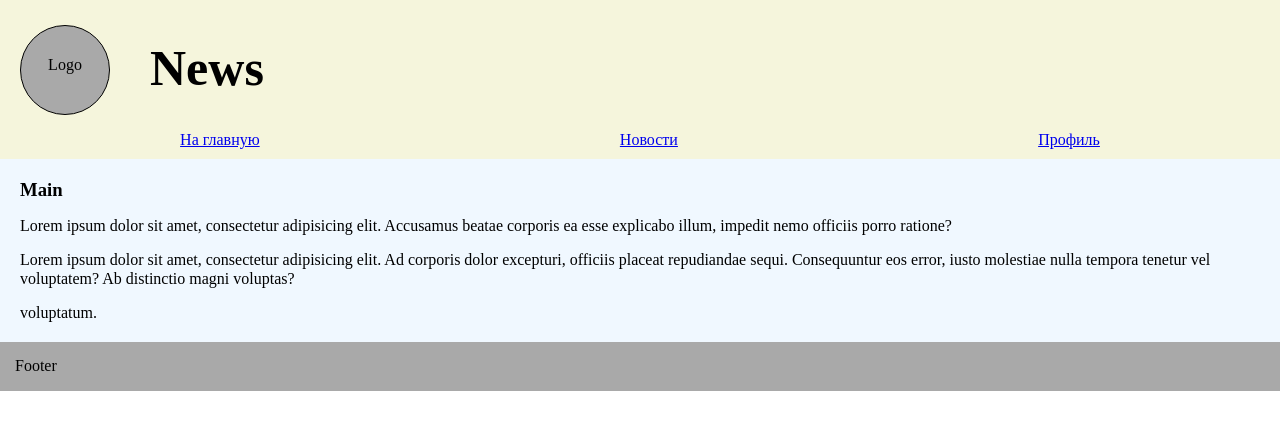
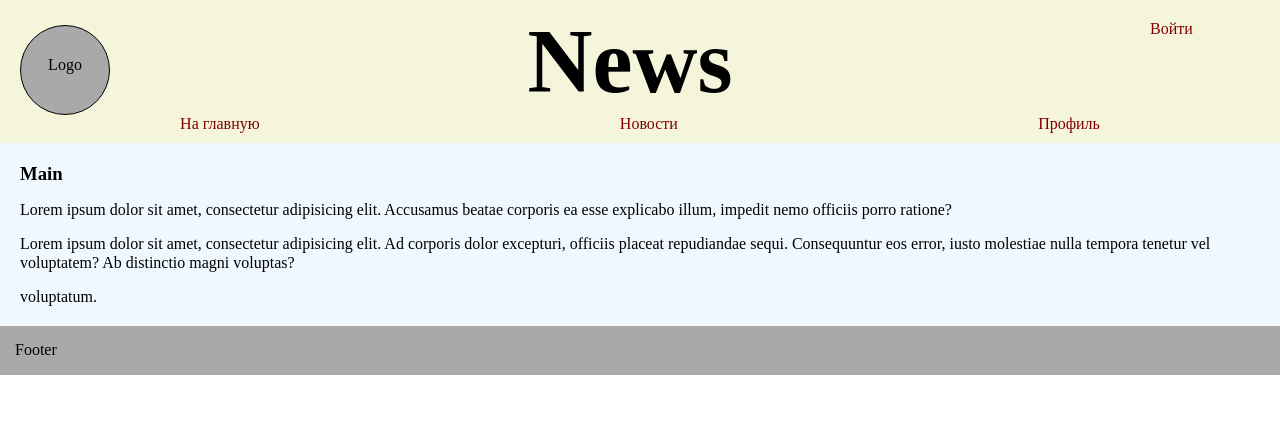
Before and after one commit to VladimirBvt/news, a React (Create React App) app in the folder news-project/: page / in a window 1280 px wide. Shown: the top 430 px of the page. Built offline with nearby package versions, Linux system fonts and the light colour scheme.

Commit message:
Создает маршрутизацию по всем страницам.

```diff
--- a/news-project/src/components/app/app.css
+++ b/news-project/src/components/app/app.css
@@ -0,0 +1,4 @@
+a {
+    text-decoration: none;
+    color: maroon;
+}
--- a/news-project/src/components/header/header.css
+++ b/news-project/src/components/header/header.css
@@ -5,6 +5,7 @@
 
 .header__wrap {
     display: flex;
+    justify-content: space-between;
 }
 
 .header__logo {
@@ -20,9 +21,16 @@
 }
 
 .header__title {
-    margin-left: 40px;
-    margin-top: 40px;
-    font-size: 50px;
+    margin-top: 10px;
+    margin-bottom: 0;
+    font-size: 90px;
+}
+
+.header__button-sign-in {
+    width: 90px;
+    height: 30px;
+    margin-top: 20px;
+    margin-right: 40px;
 }
 
 .header__nav {
--- a/news-project/src/components/header/header.jsx
+++ b/news-project/src/components/header/header.jsx
@@ -1,4 +1,7 @@
 import "./header.css";
+import { AppRoutes } from "../../const";
+//import { LoginPage } from "../../pages/login-page/login-page";
+import { Link } from "react-router-dom";
 
 export const Header = () => {
   return (
@@ -6,17 +9,36 @@ export const Header = () => {
       <div className="header__wrap">
         <div className="header__logo">Logo</div>
         <h1 className="header__title">News</h1>
+        <Link
+          className="header__button-sign-in"
+          to={AppRoutes.login}
+          title={AppRoutes.login}
+        >
+          Войти
+        </Link>
       </div>
       <nav className="header__nav">
-        <a className="header__link" href="#">
+        <Link
+          className="header__link"
+          to={AppRoutes.main}
+          title={AppRoutes.main}
+        >
           На главную
-        </a>
-        <a className="header__link" href="#">
+        </Link>
+        <Link
+          className="header__link"
+          to={AppRoutes.news}
+          title={AppRoutes.news}
+        >
           Новости
-        </a>
-        <a className="header__link" href="#">
+        </Link>
+        <Link
+          className="header__link"
+          to={AppRoutes.profile}
+          title={AppRoutes.profile}
+        >
           Профиль
-        </a>
+        </Link>
       </nav>
     </header>
   );
--- a/news-project/src/pages/login-page/login-page.jsx
+++ b/news-project/src/pages/login-page/login-page.jsx
@@ -1,7 +1,10 @@
 import "./login-page.css";
+import { Header } from "../../components/header/header";
 
 export const LoginPage = () => {
   return (
+    <>
+      <Header />
       <form className="login-form">
         <h2 className="login-form__title">Login</h2>
         <div className="login-form__username">
@@ -18,5 +21,6 @@ export const LoginPage = () => {
         </div>
         <button className="login-form__button">Войти</button>
       </form>
+    </>
   );
 };
--- a/news-project/src/pages/main-page/main-page.jsx
+++ b/news-project/src/pages/main-page/main-page.jsx
@@ -1,3 +1,4 @@
+import "./main-page.css";
 import { Header } from "../../components/header/header";
 import { Main } from "../../components/main/main";
 import { Footer } from "../../components/footer/footer";
--- a/news-project/src/pages/news-page/news-page.jsx
+++ b/news-project/src/pages/news-page/news-page.jsx
@@ -1,54 +1,60 @@
 import "./news-page.css";
+import { Header } from "../../components/header/header";
+import { Footer } from "../../components/footer/footer";
 
 export const NewsPage = () => {
   return (
+    <>
+      <Header />
       <section className="news">
         <h2>Новости</h2>
         <article>
           <h3>Статья 1</h3>
           <p>
-          Lorem ipsum dolor sit amet, consectetur adipisicing elit. Accusantium
-          ad, assumenda atque fugit magnam quas quos rerum soluta tempora
-          voluptatum! Dignissimos dolorum, expedita modi nostrum pariatur
-          provident sed sequi vero?
+            Lorem ipsum dolor sit amet, consectetur adipisicing elit.
+            Accusantium ad, assumenda atque fugit magnam quas quos rerum soluta
+            tempora voluptatum! Dignissimos dolorum, expedita modi nostrum
+            pariatur provident sed sequi vero?
           </p>
         </article>
         <article>
           <h3>Статья 2</h3>
           <p>
-          Lorem ipsum dolor sit amet, consectetur adipisicing elit. Accusantium
-          ad, assumenda atque fugit magnam quas quos rerum soluta tempora
-          voluptatum! Dignissimos dolorum, expedita modi nostrum pariatur
-          provident sed sequi vero?
+            Lorem ipsum dolor sit amet, consectetur adipisicing elit.
+            Accusantium ad, assumenda atque fugit magnam quas quos rerum soluta
+            tempora voluptatum! Dignissimos dolorum, expedita modi nostrum
+            pariatur provident sed sequi vero?
           </p>
         </article>
         <article>
           <h3>Статья 3</h3>
           <p>
-          Lorem ipsum dolor sit amet, consectetur adipisicing elit. Accusantium
-          ad, assumenda atque fugit magnam quas quos rerum soluta tempora
-          voluptatum! Dignissimos dolorum, expedita modi nostrum pariatur
-          provident sed sequi vero?
+            Lorem ipsum dolor sit amet, consectetur adipisicing elit.
+            Accusantium ad, assumenda atque fugit magnam quas quos rerum soluta
+            tempora voluptatum! Dignissimos dolorum, expedita modi nostrum
+            pariatur provident sed sequi vero?
           </p>
         </article>
         <article>
           <h3>Статья 4</h3>
           <p>
-          Lorem ipsum dolor sit amet, consectetur adipisicing elit. Accusantium
-          ad, assumenda atque fugit magnam quas quos rerum soluta tempora
-          voluptatum! Dignissimos dolorum, expedita modi nostrum pariatur
-          provident sed sequi vero?
+            Lorem ipsum dolor sit amet, consectetur adipisicing elit.
+            Accusantium ad, assumenda atque fugit magnam quas quos rerum soluta
+            tempora voluptatum! Dignissimos dolorum, expedita modi nostrum
+            pariatur provident sed sequi vero?
           </p>
         </article>
         <article>
           <h3>Статья 5</h3>
           <p>
-          Lorem ipsum dolor sit amet, consectetur adipisicing elit. Accusantium
-          ad, assumenda atque fugit magnam quas quos rerum soluta tempora
-          voluptatum! Dignissimos dolorum, expedita modi nostrum pariatur
-          provident sed sequi vero?
+            Lorem ipsum dolor sit amet, consectetur adipisicing elit.
+            Accusantium ad, assumenda atque fugit magnam quas quos rerum soluta
+            tempora voluptatum! Dignissimos dolorum, expedita modi nostrum
+            pariatur provident sed sequi vero?
           </p>
         </article>
       </section>
+      <Footer />
+    </>
   );
 };
--- a/news-project/src/pages/profile-page/profile-page.jsx
+++ b/news-project/src/pages/profile-page/profile-page.jsx
@@ -1,8 +1,10 @@
 import "./profile-page.css";
+import { Header } from "../../components/header/header";
 
 export const ProfilePage = () => {
   return (
     <>
+      <Header />
       <h2 className="profile__title">Профиль</h2>
       <div className="profile">
         <div className="profile__photo">Фото профиля</div>
```
Lines whose indentation alone changed are shown as unchanged.
